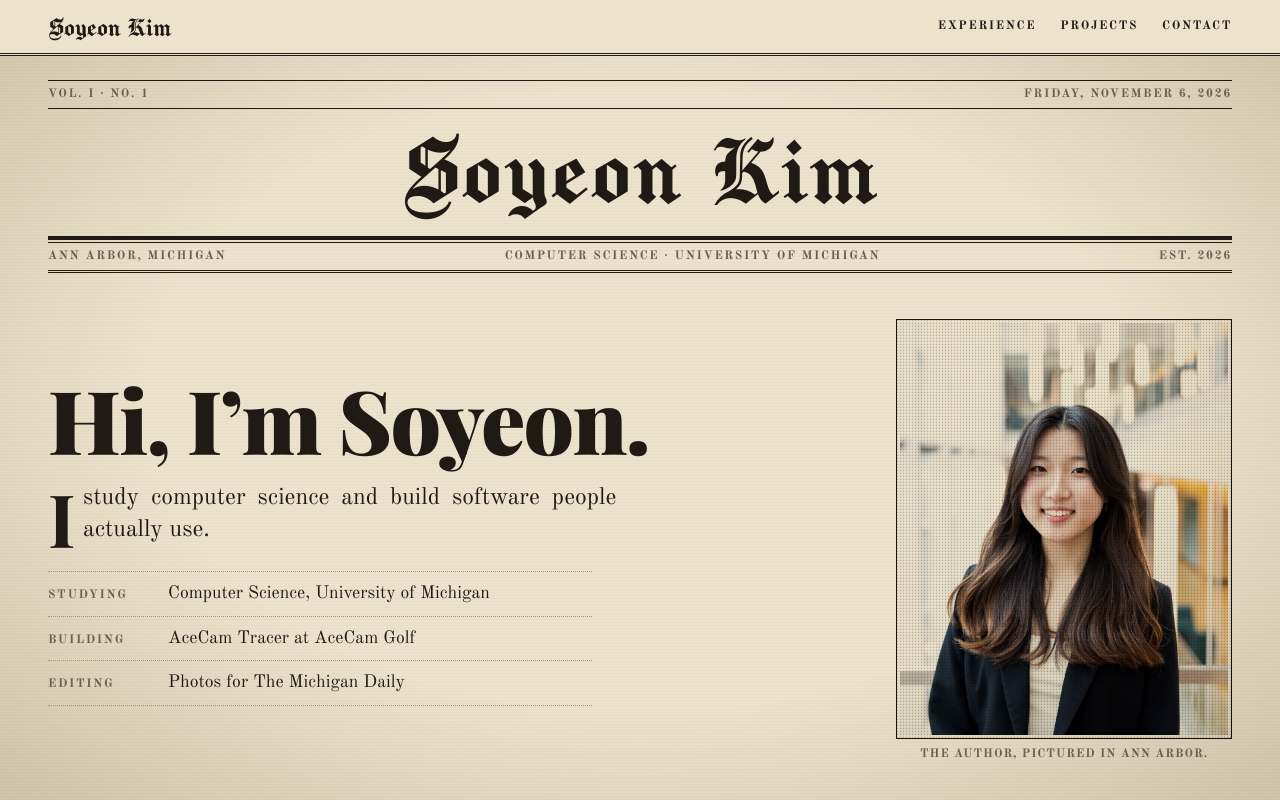
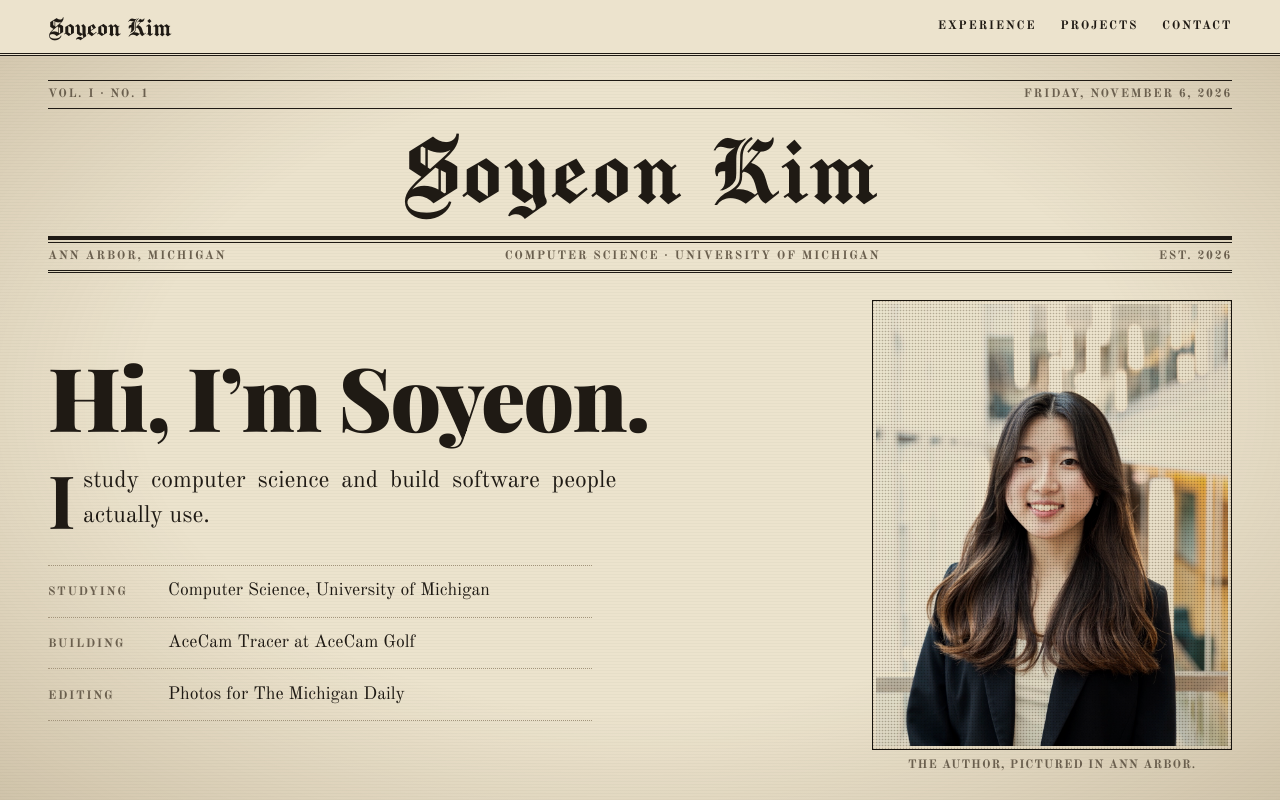
Before and after one commit to soyeonkm/soyeon-kim, a plain HTML site: page index.html in a window 1280 px wide. Shown: the top 800 px of the page. Drawn offline with nearby package versions, Linux system fonts and the light colour scheme; a web font is replaced by a local one.

Commit message:
Front page: columns closer, bigger photo, looser text

```diff
--- a/styles.css
+++ b/styles.css
@@ -106,8 +106,11 @@ p, h1, h2, h3, figure { margin: 0; }
   display: grid;
   grid-template-columns: minmax(0, 1fr) auto;
   align-items: center;
-  gap: clamp(1.5rem, 5cqi, 5rem);
-  padding-top: clamp(1.5rem, 4svh, 3rem);
+  gap: clamp(1.5rem, 3cqi, 3rem);
+  padding-top: clamp(1rem, 3svh, 2rem);
+  max-width: 78rem;
+  width: 100%;
+  margin: 0 auto;
 }
 
 .front h1 {
@@ -117,9 +120,9 @@ p, h1, h2, h3, figure { margin: 0; }
 
 .deck {
   font-size: clamp(1.2rem, min(2cqi, 3.4svh), 1.75rem);
-  line-height: 1.35;
+  line-height: 1.45;
   max-width: 24em;
-  margin-top: clamp(0.75rem, 2.5svh, 1.5rem);
+  margin-top: clamp(1rem, 3svh, 2rem);
   text-align: justify;
   hyphens: auto;
 }
@@ -133,17 +136,17 @@ p, h1, h2, h3, figure { margin: 0; }
 
 .facts {
   list-style: none;
-  margin: clamp(1rem, 3svh, 2rem) 0 0;
+  margin: clamp(1.5rem, 4svh, 2.5rem) 0 0;
   padding: 0;
   max-width: 34rem;
   font-size: clamp(1rem, min(1.5cqi, 2.5svh), 1.25rem);
 }
 
-.facts li { display: grid; grid-template-columns: 7.5rem minmax(0, 1fr); align-items: baseline; border-top: 1px dotted var(--rule); padding: 0.5em 0; }
+.facts li { display: grid; grid-template-columns: 7.5rem minmax(0, 1fr); align-items: baseline; border-top: 1px dotted var(--rule); padding: 0.7em 0; }
 .facts li:last-child { border-bottom: 1px dotted var(--rule); }
 .facts span { color: var(--faded); }
 
-.headshot { width: min(34cqi, 42svh); position: relative; }
+.headshot { width: min(40cqi, 45svh); position: relative; }
 
 /* Halftone dots over the photo, like a printed plate */
 .headshot::after {
```
